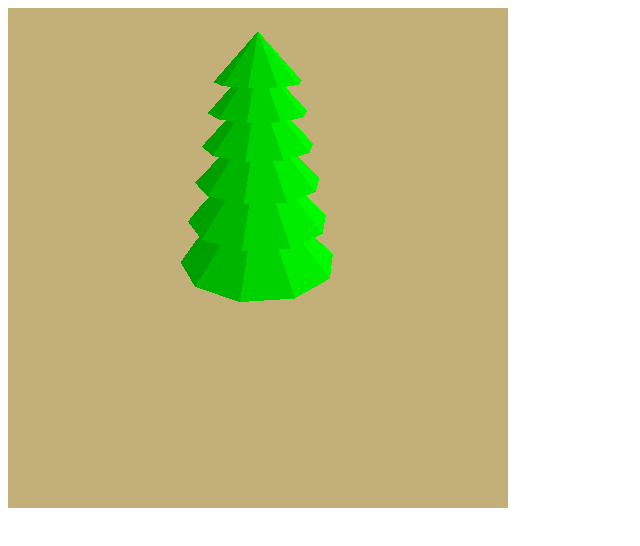
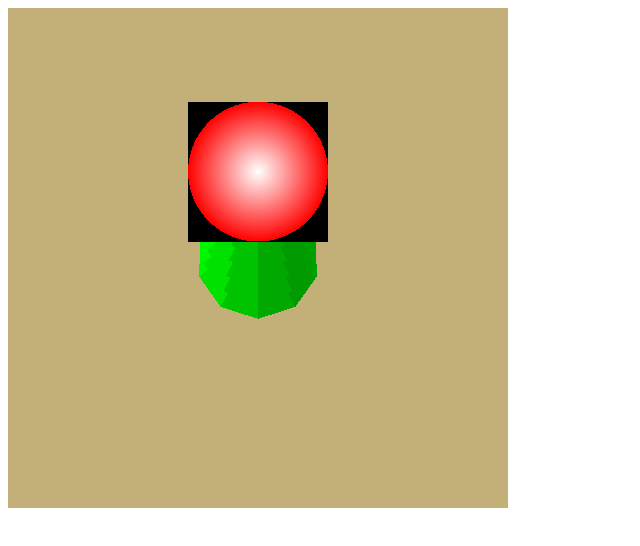
Before and after one commit to dkurtaev/hnyc2017, a website: page client/fir_tree.html in a window 1280 px wide. Shown: the whole page, without its empty margins (0-640 px from the left). Drawn offline with nearby package versions, Linux system fonts and the light colour scheme.

Commit message:
Initial twinkle drawing

```diff
--- a/client/fir_tree.html
+++ b/client/fir_tree.html
@@ -9,6 +9,7 @@
 
   <script src='tree.js'></script>
   <script src='shaders_factory.js'></script>
+  <script src='twinkles.js'></script>
 
   <script>
     $(document).ready(function() {
--- a/client/shaders_factory.js
+++ b/client/shaders_factory.js
@@ -1,6 +1,7 @@
 var Attrib = {
   POSITION: 0,
-  NORMAL: 1
+  NORMAL: 1,
+  CENTER: 2
 };
 
 function createShaderProgram(gl, vertShaderSource, fragShaderSource) {
@@ -14,6 +15,7 @@ function createShaderProgram(gl, vertShaderSource, fragShaderSource) {
 
   gl.bindAttribLocation(shaderProgram, Attrib.POSITION, "a_position");
   gl.bindAttribLocation(shaderProgram, Attrib.NORMAL, "a_normal");
+  gl.bindAttribLocation(shaderProgram, Attrib.CENTER, "a_center");
 
   gl.linkProgram(shaderProgram);
   gl.deleteShader(vertexShader);
--- a/client/tree.js
+++ b/client/tree.js
@@ -4,6 +4,8 @@ function Tree(gl) {
 
   this.initVBOs(gl);
   this.initShaders(gl);
+  this.twinles = new Twinkles(gl, 1);
+  this.twinles.draw(gl);
   this.draw(gl);
 }
 
@@ -87,7 +89,7 @@ Tree.prototype.initShaders = function(gl) {
 
 Tree.prototype.draw = function(gl) {
   var projMatrix = perspectiveProjMatrix(500, 500);
-  var viewMatrix = lookAtMatrix(9, Math.PI / 6, 8);
+  var viewMatrix = lookAtMatrix(0, Math.PI/2.5, 10);
 
   gl.useProgram(this.shaderProgram);
 
@@ -126,7 +128,7 @@ function lookAtMatrix(eyeAzimuth, eyeZenith, eyeRadius) {
     y: sinZenith,
     z: cosAzimuth * cosZenith
   };
-  var xAxis = { x: zAxis.z / cosZenith, y: 0, z: -zAxis.x / cosZenith };
+  var xAxis = { x: cosAzimuth, y: 0, z: -sinAzimuth };
   var yAxis = {
     x: -sinAzimuth * sinZenith,
     y: cosZenith,
--- /dev/null
+++ b/client/twinkles.js
@@ -0,0 +1,101 @@
+function Twinkles(gl, radius) {
+  this.radius = radius;
+  this.initVBOs(gl);
+  this.initShaders(gl);
+}
+
+Twinkles.prototype.initVBOs = function(gl) {
+  var positions = [-this.radius, this.radius, 0,
+                   this.radius, this.radius, 0,
+                   -this.radius, -this.radius, 0,
+                   -this.radius, -this.radius, 0,
+                   this.radius, this.radius, 0,
+                   this.radius, -this.radius, 0];
+  var centers = [
+    0, 4, 0, 0, 4, 0, 0, 4, 0,
+    0, 4, 0, 0, 4, 0, 0, 4, 0
+  ];
+
+  this.positionsVBO = gl.createBuffer();
+  gl.bindBuffer(gl.ARRAY_BUFFER, this.positionsVBO);
+  gl.bufferData(gl.ARRAY_BUFFER, new Float32Array(positions), gl.STATIC_DRAW);
+
+  this.centersVBO = gl.createBuffer();
+  gl.bindBuffer(gl.ARRAY_BUFFER, this.centersVBO);
+  gl.bufferData(gl.ARRAY_BUFFER, new Float32Array(centers), gl.STATIC_DRAW);
+
+  gl.bindBuffer(gl.ARRAY_BUFFER, null);
+};
+
+Twinkles.prototype.initShaders = function(gl) {
+  var vertShaderSrc =
+      'attribute vec3 a_position;' +
+      'attribute vec3 a_center;' +
+
+      'uniform mat4 u_view_mtx;' +
+      'uniform mat4 u_proj_mtx;' +
+
+      'varying vec3 v_position;' +
+
+      'mat4 transpose(mat4 m) {' +
+        'vec4 col1 = m[0];' +
+        'vec4 col2 = m[1];' +
+        'vec4 col3 = m[2];' +
+        'vec4 col4 = m[3];' +
+        'return mat4(vec4(col1[0], col2[0], col3[0], col4[0]),' +
+        '            vec4(col1[1], col2[1], col3[1], col4[1]),' +
+        '            vec4(col1[2], col2[2], col3[2], col4[2]),' +
+        '            vec4(col1[3], col2[3], col3[3], col4[3]));' +
+      '}' +
+
+      'void main() {' +
+        'v_position = a_position;' +
+        'mat4 model_matrix = transpose(u_view_mtx);' +
+        'model_matrix[3] = vec4(a_center, 1.0);' +
+        'gl_Position = u_proj_mtx * u_view_mtx * model_matrix * ' +
+        '              vec4(a_position, 1.0);' +
+      '}';
+  var fragShaderSrc =
+      'precision mediump float;' +
+      'uniform float u_radius;' +
+      'varying vec3 v_position;' +
+      'void main() {' +
+        'float d = length(v_position);' +
+        'if (d <= u_radius) {' +
+          'gl_FragColor = vec4(1.0, 1.0 - d / u_radius, 1.0 - d / u_radius, 1.0);' +
+        '} else {' +
+          'gl_FragColor = vec4(0.0, 0.0, 0.0, 1.0);' +
+        '}' +
+      '}';
+  this.shaderProgram = createShaderProgram(gl, vertShaderSrc, fragShaderSrc);
+};
+
+Twinkles.prototype.draw = function(gl) {
+  var projMatrix = perspectiveProjMatrix(500, 500);
+  var viewMatrix = lookAtMatrix(0, Math.PI/2.5, 10);
+
+  gl.useProgram(this.shaderProgram);
+
+  gl.bindBuffer(gl.ARRAY_BUFFER, this.positionsVBO);
+  gl.vertexAttribPointer(Attrib.POSITION, 3, gl.FLOAT, false, 0, 0);
+  gl.enableVertexAttribArray(Attrib.POSITION);
+
+  gl.bindBuffer(gl.ARRAY_BUFFER, this.centersVBO);
+  gl.vertexAttribPointer(Attrib.CENTER, 3, gl.FLOAT, false, 0, 0);
+  gl.enableVertexAttribArray(Attrib.CENTER);
+
+  var locViewMtx = gl.getUniformLocation(this.shaderProgram, "u_view_mtx");
+  var locProjMtx = gl.getUniformLocation(this.shaderProgram, "u_proj_mtx");
+  var locRadius = gl.getUniformLocation(this.shaderProgram, "u_radius");
+  gl.uniformMatrix4fv(locViewMtx, false, viewMatrix);
+  gl.uniformMatrix4fv(locProjMtx, false, projMatrix);
+  gl.uniform1f(locRadius, this.radius);
+
+  gl.drawArrays(gl.TRIANGLES, 0, 6);
+
+  // Disable all enabled.
+  gl.bindBuffer(gl.ARRAY_BUFFER, null);
+  gl.disableVertexAttribArray(Attrib.POSITION);
+  gl.disableVertexAttribArray(Attrib.CENTER);
+  gl.useProgram(null);
+};
```
